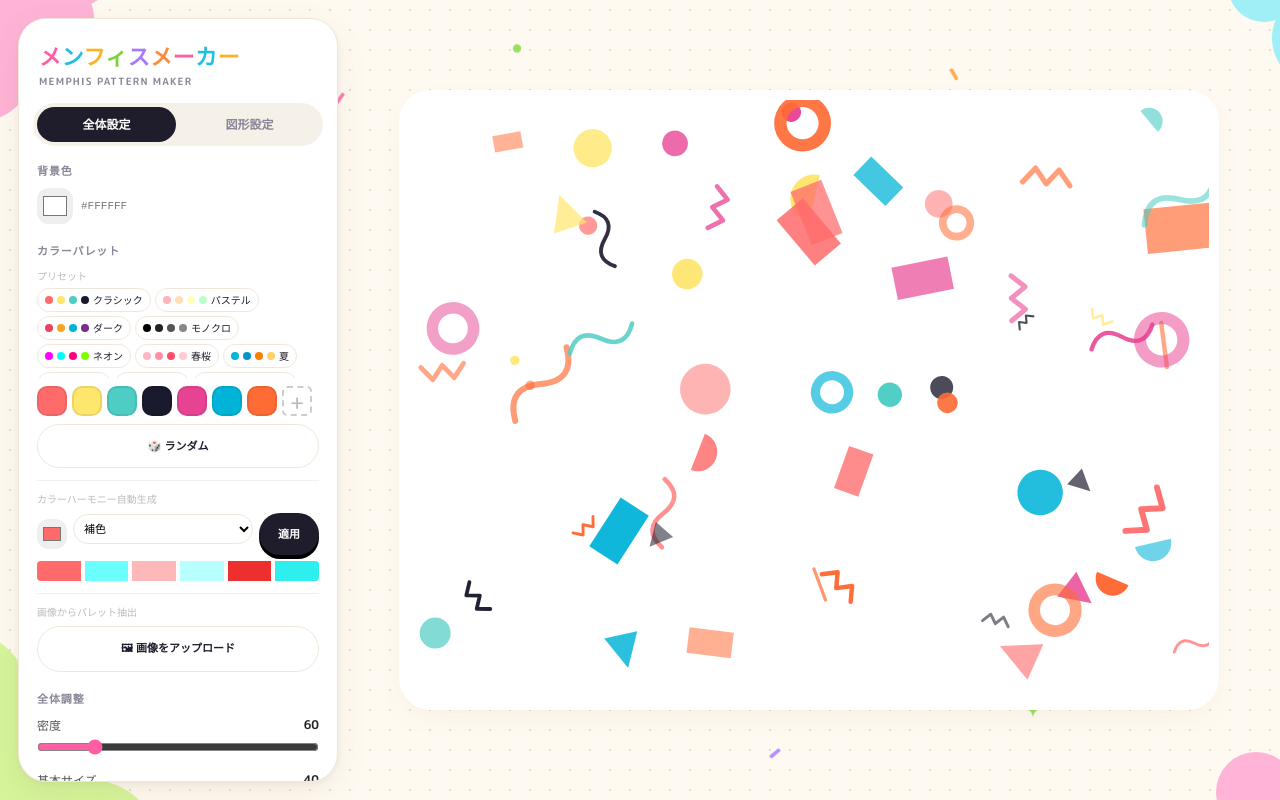
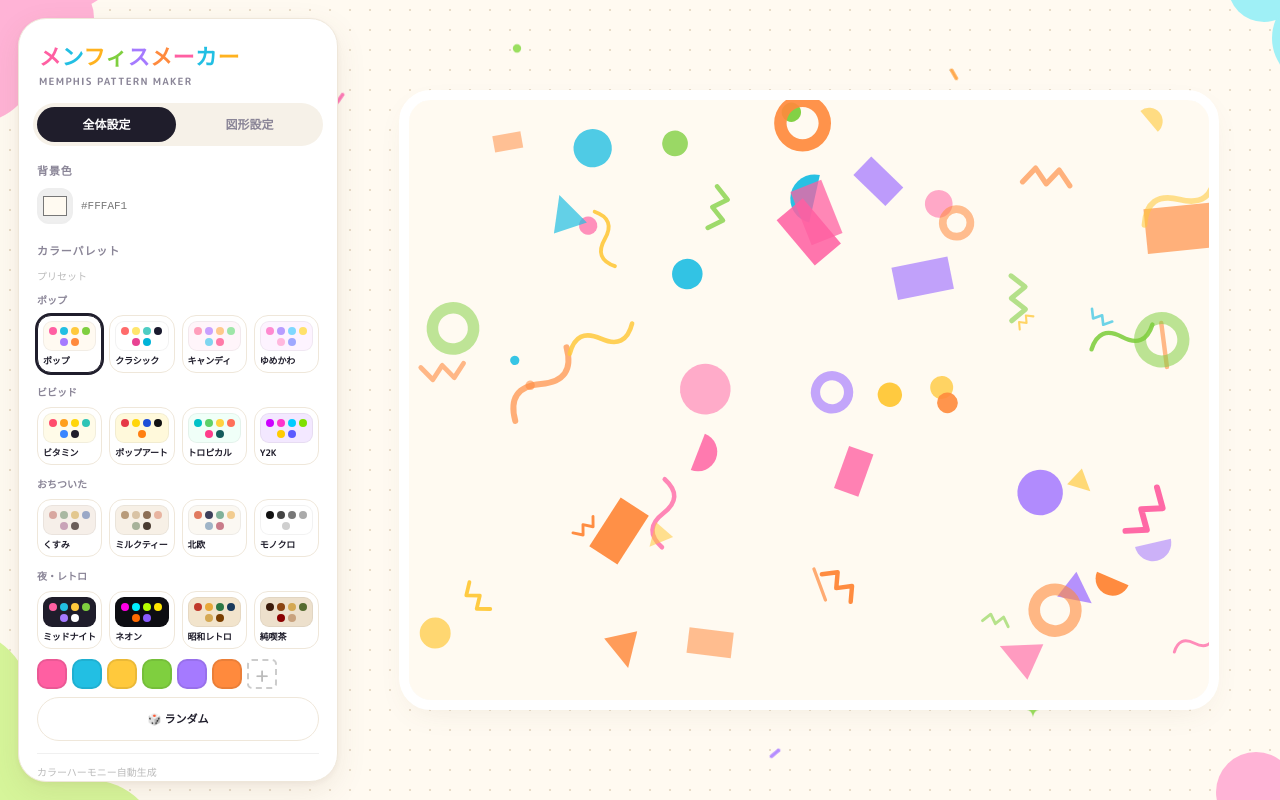
Before and after one commit to aokko-aaa/memphis-pattern-maker, a plain HTML site: page public/index.html in a window 1280 px wide. Drawn offline with Linux system fonts and the light colour scheme.

Commit message:
プリセットの配色を見直す（32→16に厳選、4つのグループに）
- ポップ／ビビッド／おちついた／夜・レトロ に分け、背景色の上に色の粒をのせたカードで選べるように
- はじめの配色を「ポップ」（クリーム地）に

Co-Authored-By: Claude Opus 5.5 <noreply@anthropic.com>
Claude-Session: https://claude.ai/code/session_015NcEim5jfWG4kMQ1aU64g6

```diff
--- a/public/index.html
+++ b/public/index.html
@@ -246,6 +246,16 @@ select{border-radius:999px!important;border-color:var(--line)!important;}
   .mbb-teal{background:#22bfe3!important;}
   #recBtnMob{background:#a57aff!important;}
 }
+
+/* プリセット見本 */
+#pchips{display:grid;grid-template-columns:repeat(4,1fr);gap:7px;margin-bottom:10px;}
+.pgroup{grid-column:1/-1;font-size:10px;font-weight:800;color:var(--sub,#999);margin-top:4px;}
+.pcard{border:1.5px solid var(--line,#eee);background:#fff;border-radius:14px;padding:5px 5px 4px;cursor:pointer;display:flex;flex-direction:column;gap:3px;transition:transform .12s,border-color .12s;}
+.pcard:hover{transform:translateY(-1px);border-color:#d9cdb9;}
+.pcard.on{border-color:var(--ink,#111);box-shadow:0 0 0 2px var(--ink,#111);}
+.pcard-sw{display:flex;flex-wrap:wrap;gap:3px;justify-content:center;align-content:center;height:30px;border-radius:9px;padding:3px;border:1px solid rgba(0,0,0,.05);}
+.pcard-sw i{display:block;width:8px;height:8px;border-radius:50%;}
+.pcard-name{font-size:9px;letter-spacing:-.02em;font-weight:700;color:var(--ink,#333);text-align:center;white-space:nowrap;}
 </style>
 <link rel="preconnect" href="https://fonts.googleapis.com"><link rel="preconnect" href="https://fonts.gstatic.com" crossorigin><link href="https://fonts.googleapis.com/css2?family=M+PLUS+Rounded+1c:wght@500;700;800&display=swap" rel="stylesheet">
 </head>
@@ -276,8 +286,8 @@ select{border-radius:999px!important;border-color:var(--line)!important;}
       <div class="sec">
         <div class="st">背景色</div>
         <div class="bgrow">
-          <input type="color" class="cb" id="bgColor" value="#FFFFFF">
-          <span class="hexlbl" id="bgHex">#FFFFFF</span>
+          <input type="color" class="cb" id="bgColor" value="#FFFAF1">
+          <span class="hexlbl" id="bgHex">#FFFAF1</span>
         </div>
       </div>
 
@@ -285,7 +295,7 @@ select{border-radius:999px!important;border-color:var(--line)!important;}
         <div class="st">カラーパレット</div>
         <!-- プリセット -->
         <div style="font-size:10px;color:#bbb;margin-bottom:4px">プリセット</div>
-        <div id="pchips" style="display:flex;flex-wrap:wrap;gap:4px;margin-bottom:8px;max-height:90px;overflow-y:auto"></div>
+        <div id="pchips"></div>
         <!-- 現在のパレット -->
         <div class="pal" id="pal"></div>
         <div style="display:flex;gap:6px;margin-top:8px">
@@ -500,47 +510,31 @@ const ICONS = {
 };
 
 const PRESETS = {
-  // ── ベーシック ──
-  'クラシック': { bg:'#FFFFFF', c:['#FF6B6B','#FFE66D','#4ECDC4','#1A1A2E','#E84393','#00B4D8','#FF6B35'] },
-  'パステル':   { bg:'#FFF9F0', c:['#FFB3BA','#FFDFBA','#FFFFBA','#BAFFC9','#BAE1FF','#E8BAFF','#FFC8DD'] },
-  'ダーク':     { bg:'#1A1A2E', c:['#E94560','#F5A623','#00B4D8','#7B2D8B','#00C853','#FF6B35','#FFD700'] },
-  'モノクロ':   { bg:'#FFFFFF', c:['#000000','#222222','#555555','#888888','#BBBBBB'] },
-  'ネオン':     { bg:'#0D0D0D', c:['#FF00FF','#00FFFF','#FF0080','#80FF00','#FFFF00','#FF8000'] },
-  // ── 季節・自然 ──
-  '春桜':       { bg:'#FFF5F8', c:['#FFB7C5','#FF8FAB','#FF4D6D','#FFCAD4','#DA77A0','#F4ACB7'] },
-  '夏':         { bg:'#E8F8FF', c:['#00B4D8','#0096C7','#F77F00','#FFD166','#06D6A0','#EF476F'] },
-  '秋':         { bg:'#FFF8F0', c:['#D4572A','#E8A838','#8B4513','#CD853F','#A0522D','#D2691E'] },
-  '冬':         { bg:'#F0F6FF', c:['#4895EF','#4CC9F0','#7FC8F8','#B8D8FF','#023E8A','#90E0EF'] },
-  'サクラ夜':   { bg:'#1A0A1E', c:['#FF6B9D','#FF9AC1','#FFB3D9','#C44DA8','#7B1F5E','#FF4081'] },
-  // ── ポップ・カラフル ──
-  'キャンディ': { bg:'#FFF5FA', c:['#FF9EBB','#C8A0FF','#FFD6A5','#CAFFBF','#9BF6FF','#FFC8DD'] }, // 淡くて甘いパステルキャンディ
-  'ポップアート':{ bg:'#FFFDE7', c:['#FF0000','#FFFF00','#0000CC','#000000','#FF6600','#FFFFFF'] }, // ポップアート原色＋黒
-  'レインボー': { bg:'#FFFFFF', c:['#FF0000','#FF7700','#FFFF00','#00AA00','#0055FF','#8800CC','#FF0099'] }, // 純粋なスペクトル7色
-  // ── ナチュラル ──
-  'アース':     { bg:'#F5EFE6', c:['#8D6748','#A0785A','#C4A882','#4A7C59','#2D6A4F','#B5838D'] },
-  'ジャングル': { bg:'#F0FFF4', c:['#2ECC71','#27AE60','#1ABC9C','#F39C12','#16A085','#145A32'] },
-  'オーシャン': { bg:'#EBF8FF', c:['#0077B6','#00B4D8','#90E0EF','#023E8A','#0096C7','#48CAE4'] },
-  // ── エレガント ──
-  'ラベンダー': { bg:'#FAF5FF', c:['#9B59B6','#8E44AD','#D7BDE2','#A569BD','#6C3483','#BB8FCE'] },
-  'ロゼ':       { bg:'#FFF0F3', c:['#FF4D6D','#FF758F','#FFCCD5','#C9184A','#A4133C','#FF8FA3'] },
-  'インディゴ': { bg:'#0A0A2E', c:['#3A0CA3','#4361EE','#4CC9F0','#7209B7','#F72585','#560BAD'] },
-  // ── 昭和・平成レトロ ──
-  '昭和レトロ': { bg:'#F2E4CC', c:['#8B1A1A','#C0784A','#8B6914','#2C7744','#1A3A5C','#7B3F00'] }, // 昭和30-40年代：煉瓦・からし・深緑
-  '昭和喫茶':   { bg:'#EDE0CC', c:['#3B1A0A','#8B4513','#D4A853','#556B2F','#8B0000','#F5DEB3'] }, // 昭和の純喫茶：こげ茶・クリーム・深紅
-  'バブル':     { bg:'#FAF0FF', c:['#FF1493','#FFD700','#00CED1','#FF6347','#9400D3','#FF69B4'] }, // バブル期（昭和末〜平成初）の派手さ
-  '平成初期90s':{ bg:'#F0FFFD', c:['#00B5B8','#FF8FA3','#98D8C8','#DDA0DD','#F0E68C','#87CEEB'] }, // 90年代パステル・透明感
-  'ガーリー':   { bg:'#FFF0F8', c:['#FF69B4','#FF1493','#FFB6C1','#DA70D6','#FF85C1','#C71585'] }, // 甘くてかわいいピンク系ガーリー
-  'スポーティ': { bg:'#F0F4FF', c:['#FF3B30','#007AFF','#34C759','#FFCC00','#FF9500','#1C1C1E'] }, // スポーツブランド系のビビッド
-  '令和ミニマル':{ bg:'#F5F5F3', c:['#2C2C2C','#D4C4B0','#8B7355','#FF6B6B','#4ECDC4','#A8B5A2'] }, // 令和のアースシック
-  // ── レトロ・モダン ──
-  'ヴィンテージ':{ bg:'#F9F3E3', c:['#D4A853','#B5651D','#8B4726','#556B2F','#2E4A1E','#C4956A'] },
-  'サイバー':   { bg:'#0A0A0A', c:['#00FF9F','#00B8FF','#FF00C8','#FF7700','#CCFF00','#7700FF'] },
-  'Y2K':        { bg:'#F0E6FF', c:['#CC00FF','#FF33CC','#00CCFF','#99FF00','#FF0099','#FFCC00'] },
+  // ── ポップ ──
+  'ポップ':       { g:'ポップ',   bg:'#FFFAF1', c:['#FF5FA2','#22BFE3','#FFC93C','#7FCF3F','#A57AFF','#FF8A3D'] },
+  'クラシック':   { g:'ポップ',   bg:'#FFFFFF', c:['#FF6B6B','#FFE66D','#4ECDC4','#1A1A2E','#E84393','#00B4D8'] }, // 80年代メンフィスの王道
+  'キャンディ':   { g:'ポップ',   bg:'#FFF5FA', c:['#FF9EBB','#C8A0FF','#FFC98B','#9EE6A8','#7FD6F0','#FF7AA8'] },
+  'ゆめかわ':     { g:'ポップ',   bg:'#FDF3FF', c:['#FF8AD0','#B79CFF','#7FD8FF','#FFE16B','#FFB8DE','#9FA8FF'] },
+  // ── ビビッド ──
+  'ビタミン':     { g:'ビビッド', bg:'#FFFBE8', c:['#FF4D6D','#FF9F1C','#FFD60A','#2EC4B6','#3A86FF','#1F1D2B'] },
+  'ポップアート': { g:'ビビッド', bg:'#FFF9DB', c:['#E63946','#FFD60A','#1D4ED8','#111111','#FF7F11'] },
+  'トロピカル':   { g:'ビビッド', bg:'#F0FFF8', c:['#00C2C7','#5FD068','#FFD23F','#FF6F59','#FF3D8B','#145C5C'] },
+  'Y2K':          { g:'ビビッド', bg:'#F3E8FF', c:['#CC00FF','#FF33CC','#00CCFF','#7EE000','#FFCC00','#5B5BFF'] },
+  // ── おちついた ──
+  'くすみ':       { g:'おちついた', bg:'#F6EFE9', c:['#D8A7A0','#A9B8A2','#E3C78F','#9AA8C7','#C9A3B8','#6B5E5A'] },
+  'ミルクティー': { g:'おちついた', bg:'#F7F0E6', c:['#B89B7A','#D9C3A5','#8C6E54','#E8B4A0','#A7B29A','#4A3B30'] },
+  '北欧':         { g:'おちついた', bg:'#FBF8F2', c:['#E07A5F','#3D405B','#81B29A','#F2CC8F','#9FB4C7','#C97C8A'] },
+  'モノクロ':     { g:'おちついた', bg:'#FFFFFF', c:['#111111','#444444','#777777','#AAAAAA','#CFCFCF'] },
+  // ── 夜・レトロ ──
+  'ミッドナイト': { g:'夜・レトロ', bg:'#1F1D2B', c:['#FF5FA2','#22BFE3','#FFC93C','#7FCF3F','#A57AFF','#FFFFFF'] },
+  'ネオン':       { g:'夜・レトロ', bg:'#0D0D12', c:['#FF00E5','#00F0FF','#B6FF00','#FFE600','#FF6A00','#8A5CFF'] },
+  '昭和レトロ':   { g:'夜・レトロ', bg:'#F2E4CC', c:['#C0392B','#E8A838','#2C7744','#1A3A5C','#D4A853','#7B3F00'] },
+  '純喫茶':       { g:'夜・レトロ', bg:'#EDE0CC', c:['#3B1A0A','#8B4513','#D4A853','#556B2F','#8B0000','#C9A27E'] },
 };
 
 // =================== STATE ===================
-let colors = [...PRESETS['クラシック'].c];
-let bgColor = '#FFFFFF';
+let colors = [...PRESETS['ポップ'].c];
+let bgColor = PRESETS['ポップ'].bg;
 let W = 800, H = 600;
 
 // animation
@@ -569,13 +563,17 @@ function init() {
   cv.width = W; cv.height = H;
   gctx = ctx;
   const pc = document.getElementById('pchips');
+  let lastG = '';
   Object.keys(PRESETS).forEach(n => {
     const p=PRESETS[n];
-    const c = document.createElement('span');
-    c.className='chip';
-    c.style.cssText='display:inline-flex;align-items:center;gap:4px;padding:3px 7px';
-    const dots=p.c.slice(0,4).map(col=>`<span style="display:inline-block;width:8px;height:8px;border-radius:50%;background:${col}"></span>`).join('');
-    c.innerHTML=dots+`<span style="font-size:10px">${n}</span>`;
+    if (p.g !== lastG) {
+      lastG = p.g;
+      const h = document.createElement('div'); h.className='pgroup'; h.textContent=p.g; pc.appendChild(h);
+    }
+    const c = document.createElement('button');
+    c.type='button'; c.className='pcard'+(n==='ポップ'?' on':''); c.dataset.name=n;
+    const dots=p.c.slice(0,6).map(col=>`<i style="background:${col}"></i>`).join('');
+    c.innerHTML=`<span class="pcard-sw" style="background:${p.bg}">${dots}</span><span class="pcard-name">${n}</span>`;
     c.onclick = () => applyPreset(n);
     pc.appendChild(c);
   });
@@ -612,6 +610,7 @@ function renderPal() {
 
 function applyPreset(n) {
   const p=PRESETS[n]; bgColor=p.bg; colors=[...p.c];
+  document.querySelectorAll('#pchips .pcard').forEach(c=>c.classList.toggle('on', c.dataset.name===n));
   document.getElementById('bgColor').value=p.bg;
   document.getElementById('bgHex').textContent=p.bg.toUpperCase();
   renderPal(); gen();
```
